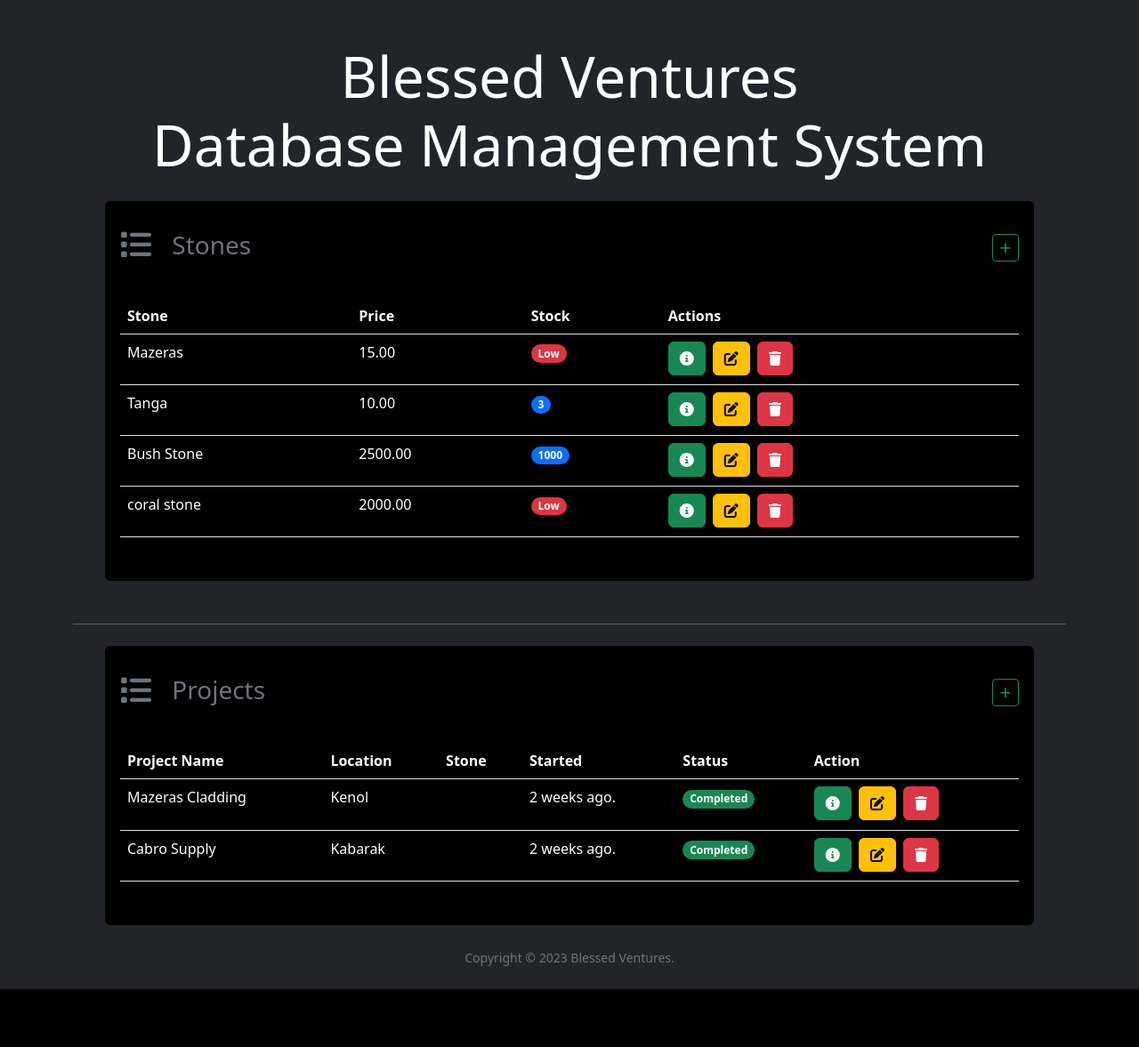
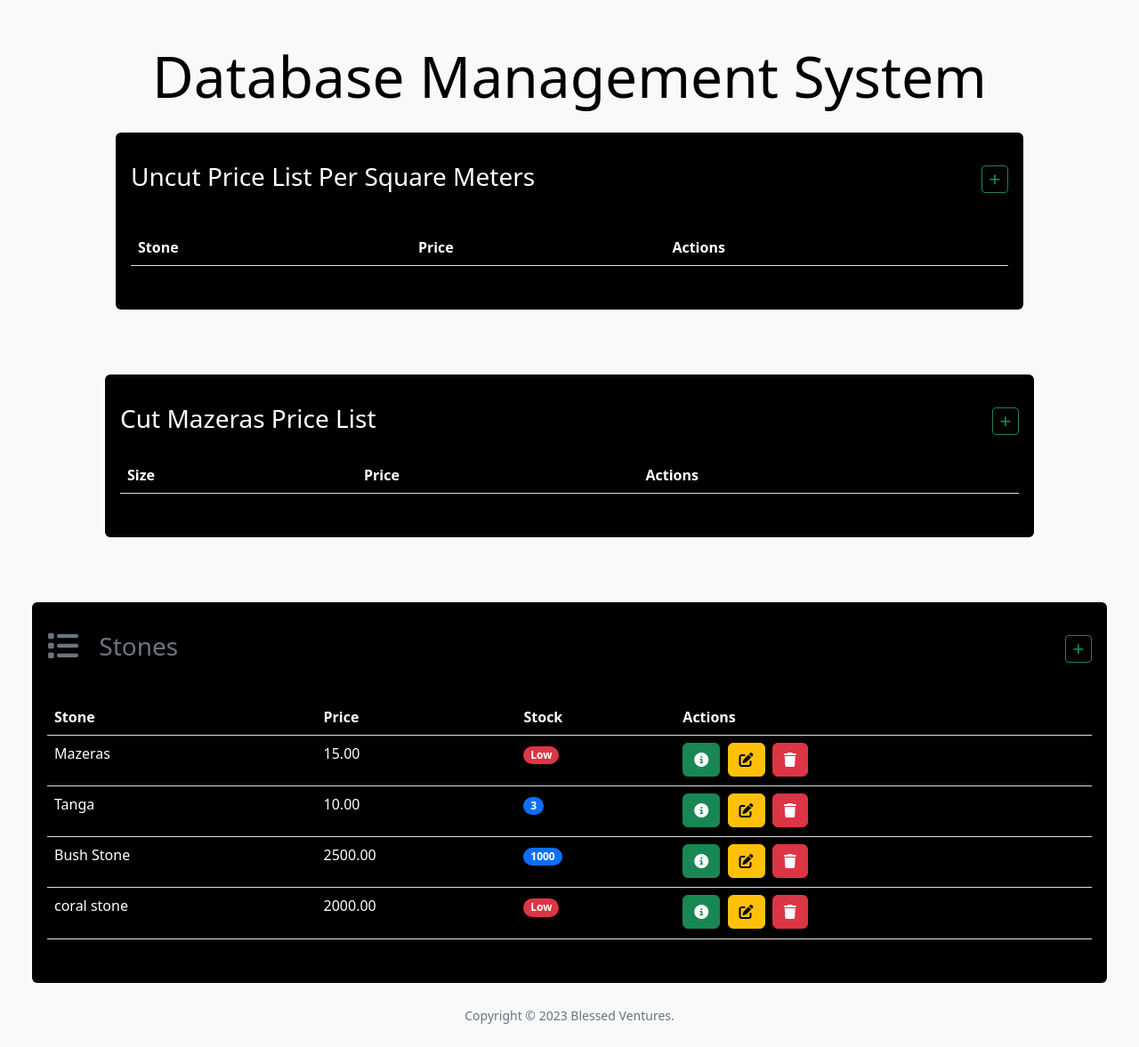
Before and after one commit to 4ourpixels/Blessed-Ventures, a Django app: page / in a window 1280 px wide. Shown: the part 56-1233 px from the top of the page at 89% size. Before the commit the page ends 1168 px from the top, so only its background shows below. Run offline with Django 4.2, Linux system fonts and the light colour scheme; data comes from the database, SQL or seed files in the repository; lists and menus that the app fills with data are empty.

Commit message:
Add files via upload

```diff
--- a/mazeras/templates/mazeras/base.html
+++ b/mazeras/templates/mazeras/base.html
@@ -25,7 +25,7 @@
     />
     <!-- End Of Bootstrap CDN -->
   </head>
-  <body class="d-flex bg-dark flex-column min-vh-100">
+  <body class="d-flex bg-light flex-column min-vh-100">
     <nav class="navbar navbar-expand-lg navbar-dark bg-black">
       <div class="container-fluid">
         <a class="navbar-brand" href="{% url 'index' %}">BV</a>
--- a/mazeras/templates/mazeras/index.html
+++ b/mazeras/templates/mazeras/index.html
@@ -1,5 +1,225 @@
 {% extends 'mazeras/base.html' %}{% load static %} {% block body %}
-  <h1 class="m-4 text-white text-center display-3">Blessed Ventures <br> Database Management System</h1>
+<h1 class="m-4 text-black text-center display-3">Database Management System</h1>
+<div class="container-fluid">
+  <div class="row">
+    <div class="col-12">
+      <div class="card bg-black text-white ms-4 me-4 mb-4">
+        <div class="card-header text-white h3 mt-4">
+          Uncut Price List Per Square Meters
+          <span class="float-end"><a class="btn btn-sm btn-outline-success" href="{% url 'add_uncut_mazeras' %}"><i class="fa-solid fa-plus"></i></a></span>
+        </div>
+        <div class="card-body">
+          <p class="card-text">
+            <div class="table-responsive">
+              <table class="table text-white ">
+                <thead>
+                  <tr>
+                      <th scope="col">Stone</th>
+                      <th scope="col">Price</th>
+                      <th scope="col">Actions</th>
+                  </tr>
+                </thead>
+                <tbody>
+                {% for uncut in uncut_mazeras %}
+                <tr>
+                    <td>{{ uncut.name }} Mazeras</td>
+                    <td>
+                      {% if uncut.price >= 1000 %}
+                      <span><p class="badge rounded-pill bg-primary">{{ uncut.price }}</p></span>
+                      {% else %}
+                      <span><p class="badge rounded-pill bg-primary">{{ uncut.price }}</p></span>
+                      {% endif %}
+                    </td>
+                    <td>
+                        <!-- Button trigger modal -->
+                        <button type="button" href="{% url 'view_uncut_mazeras' uncut.id %}" class="btn btn-success me-1" data-bs-toggle="modal" data-bs-target="#exampleModal{{ uncut.id }}">
+                        <i class="fa-solid fa-circle-info"></i>
+                        </button>
+
+                        <!-- Edit Modal -->
+                        <div class="modal fade" id="exampleModal{{ uncut.id }}" tabindex="-1" aria-labelledby="exampleModalLabel" aria-hidden="true">
+                          <div class="modal-dialog" role="document">
+                              <div class="modal-content bg-black">
+                              <div class="modal-header">
+                                  <h1 class="modal-title fs-5" id="exampleModalLabel{{ uncut.id }}">
+                                      {{ uncut.name }} Stone Mazeras
+                                  </h1>
+                                  <button type="button" class="btn-close" data-bs-dismiss="modal" aria-label="Close">
+                                      <span aria-hidden="true"></span>
+                                  </button>
+                              </div>
+                              <div class="modal-body">
+                                  <ul class="list-unstyled">
+                                      <li>Name: <strong>{{ uncut.name }}</strong></li>
+                                  </ul>
+                              </div>
+                              <div class="modal-footer">
+                                  <button type="button" class="btn btn-success" data-bs-dismiss="modal">Close</button>
+                              </div>
+                              </div>
+                          </div>
+                        </div>
+
+                        <a href="{% url 'edit_uncut_mazeras' uncut.id %}" class="btn btn-warning me-1"><i class="fa-solid fa-pen-to-square"></i></a>
+
+                        <button
+                        data-bs-toggle="modal"
+                        data-bs-target="#delete{{ uncut.id }}"
+                        type="button"
+                        class="btn btn-danger">
+                        <i class="fa-solid fa-trash"></i>
+                        </button>
+
+                        <!-- Delete Modal -->
+                        <div class="modal fade" id="delete{{ uncut.id }}" tabindex="-1" aria-labelledby="exampleModalLabel" aria-hidden="true">
+                          <div class="modal-dialog" role="document">
+                              <div class="modal-content bg-black">
+                              <div class="modal-header">
+                                  <h1 class="modal-title fs-5" id="delete{{ uncut.id }}">
+                                    {{ uncut.name }} Stone Mazeras
+                                  </h1>
+                                  <button type="button" class="btn-close" data-bs-dismiss="modal" aria-label="Close">
+                                      <span aria-hidden="true"></span>
+                                  </button>
+                              </div>
+                              <div class="modal-body">
+                                <p>Are you sure you want to delete this entry?</p>
+                              </div>
+                              <div class="modal-footer">
+                                <form action="{% url 'delete_uncut_mazeras' uncut.id %}" method="POST">
+                                  {% csrf_token %}
+                                  <input type="submit" class="btn btn-danger" value="Delete">
+                                </form>
+                                  <button type="button" class="btn btn-secondary" data-bs-dismiss="modal">Cancel</button>
+                                </div>
+                              </div>
+                          </div>
+                        </div>
+                    </td>
+                </tr>
+                {% endfor %}
+                </tbody>
+              </table>
+            </div>
+          </p>
+        </div>
+        </div>
+      </div>
+    </div>
+  </div>
+</div>
+
+<hr class="my-4 text-white">
+  <div class="container-fluid">
+    <div class="row">
+      <div class="col-12">
+        <div class="card bg-black text-white ms-4 me-4 mb-4">
+          <div class="card-header text-white h3 mt-4">Cut Mazeras Price List
+            <span class="float-end"><a class="btn btn-sm btn-outline-success" href="{% url 'add_cut_mazeras' %}"><i class="fa-solid fa-plus"></i></a></span>
+
+          </div>
+          <div class="card-body">
+            <div class="table-responsive">
+              <table class="table text-white ">
+                  <thead>
+                  <tr>
+                      <th scope="col">Size</th>
+                      <th scope="col">Price</th>
+                      <th scope="col">Actions</th>
+                  </tr>
+                  </thead>
+                  <tbody>
+                  {% for cut in cut_mazeras %}
+                  <tr>
+                      <td>{{ cut.name }}</td>
+                      <td>
+                        {% if cut.price >= 1000 %}
+                        <span><p class="badge rounded-pill bg-primary">{{ cut.price }}</p></span>
+                        {% else %}
+                        <span><p class="badge rounded-pill bg-secondary">{{ cut.price }}</p></span>
+                        {% endif %}
+                      </td>
+                      <td>
+                          <!-- Button trigger modal -->
+                          <button type="button" href="{% url 'view_cut_mazeras' cut.id %}" class="btn btn-success me-1" data-bs-toggle="modal" data-bs-target="#exampleModal{{ cut.id }}">
+                          <i class="fa-solid fa-circle-info"></i>
+                          </button>
+
+                          <!-- Edit Modal -->
+                          <div class="modal fade" id="exampleModal{{ cut.id }}" tabindex="-1" aria-labelledby="exampleModalLabel" aria-hidden="true">
+                            <div class="modal-dialog" role="document">
+                                <div class="modal-content bg-black">
+                                <div class="modal-header">
+                                    <h1 class="modal-title fs-5" id="exampleModalLabel{{ cut.id }}">
+                                        {{ cut.name }} Stone Mazeras
+                                    </h1>
+                                    <button type="button" class="btn-close" data-bs-dismiss="modal" aria-label="Close">
+                                        <span aria-hidden="true"></span>
+                                    </button>
+                                </div>
+                                <div class="modal-body">
+                                    <ul class="list-unstyled">
+                                        <li>Name: <strong>{{ cut.name }}</strong></li>
+                                    </ul>
+                                </div>
+                                <div class="modal-footer">
+                                    <button type="button" class="btn btn-success" data-bs-dismiss="modal">Close</button>
+                                </div>
+                                </div>
+                            </div>
+                          </div>
+
+                          <a href="{% url 'edit_cut_mazeras' cut.id %}" class="btn btn-warning me-1"><i class="fa-solid fa-pen-to-square"></i></a>
+
+                          <button
+                          data-bs-toggle="modal"
+                          data-bs-target="#delete{{ cut.id }}"
+                          type="button"
+                          class="btn btn-danger">
+                          <i class="fa-solid fa-trash"></i>
+                          </button>
+
+                          <!-- Delete Modal -->
+                          <div class="modal fade" id="delete{{ cut.id }}" tabindex="-1" aria-labelledby="exampleModalLabel" aria-hidden="true">
+                            <div class="modal-dialog" role="document">
+                                <div class="modal-content bg-black">
+                                <div class="modal-header">
+                                    <h1 class="modal-title fs-5" id="delete{{ cut.id }}">
+                                      {{ cut.name }} Stone Mazeras
+                                    </h1>
+                                    <button type="button" class="btn-close" data-bs-dismiss="modal" aria-label="Close">
+                                        <span aria-hidden="true"></span>
+                                    </button>
+                                </div>
+                                <div class="modal-body">
+                                  <p>Are you sure you want to delete this entry?</p>
+                                </div>
+                                <div class="modal-footer">
+                                  <form action="{% url 'delete_cut_mazeras' cut.id %}" method="POST">
+                                    {% csrf_token %}
+                                    <input type="submit" class="btn btn-danger" value="Delete">
+                                  </form>
+                                    <button type="button" class="btn btn-secondary" data-bs-dismiss="modal">Cancel</button>
+                                </div>
+                                </div>
+                            </div>
+                          </div>
+                      </td>
+                  </tr>
+                  {% endfor %}
+                  </tbody>
+              </table>
+              </div>
+            </p>
+          </div>
+        </div>
+      </div>
+    </div>
+  </div>
+</div>
+
+<hr class="my-4 text-white">
+  <div class="container-fluid">
     <div class="row">
       <div class="col-12">
         {% if stones %}
@@ -70,7 +290,7 @@
                               data-bs-toggle="modal"
                               data-bs-target="#delete{{ stone.id }}"
                               type="button"
-                            class="btn btn-danger">
+                              class="btn btn-danger ">
                               <i class="fa-solid fa-trash"></i>
                               </button>
 
@@ -115,126 +335,6 @@
       </div>
     </div>
   </div>
-
-<hr class="my-4 text-white">
-<div class="container-fluid">
-  <div class="row">
-    <div class="col-12">
-      {% if projects %}
-      <div class="card bg-black ms-4 me-4 mb-4">
-        <div class="card-header text-muted h3 mt-4">
-          <i class="fa-solid fa-list fa-lg me-3"></i> Projects
-          <span class="float-end"><a class="btn btn-sm btn-outline-success" href="{% url 'new_project' %}"><i class="fa-solid fa-plus"></i></a></span>
-        </div>
-        <div class="card-body">
-          <p class="card-text">
-            <div class="table-responsive">
-                <table class="table text-white ">
-                    <thead>
-                    <tr>
-                        <th scope="col">Project Name</th>
-                        <th scope="col">Location</th>
-                        <th scope="col">Stone</th>
-                        <th scope="col">Started</th>
-                        <th scope="col">Status</th>
-                        <th scope="col">Action</th>
-                    </tr>
-                    </thead>
-                    <tbody>
-                    {% for project in projects %}
-                    <tr>
-                        <td>{{ project.name }}</td>
-                        <td>{{ project.location }}</td>
-                        <td>{{ project.stone }}</td>
-                        <td>{{ project.created_at|timesince }} ago.</td>
-                        <td>
-                          {% if project.status %}
-                          <span><p class="badge rounded-pill bg-success">Completed</p></span>
-                          {% else %}
-                          <span><p class="badge rounded-pill bg-warning">On Going..</p></span>
-                          {% endif %}
-                        </td>
-                        <td>
-                            <!-- Button trigger modal -->
-                            <button type="button" href="{% url 'view_project' project.id %}" class="btn btn-success me-1" data-bs-toggle="modal" data-bs-target="#exampleModal{{ project.id }}">
-                            <i class="fa-solid fa-circle-info"></i>
-                            </button>
-
-                            <!-- Edit Modal -->
-                            <div class="modal fade" id="exampleModal{{ project.id }}" tabindex="-1" aria-labelledby="exampleModalLabel" aria-hidden="true">
-                              <div class="modal-dialog" role="document">
-                                  <div class="modal-content bg-black">
-                                  <div class="modal-header">
-                                      <h1 class="modal-title fs-5" id="exampleModalLabel{{ project.id }}">
-                                          Project: {{ project.name }}
-                                      </h1>
-                                      <button type="button" class="btn-close" data-bs-dismiss="modal" aria-label="Close">
-                                          <span aria-hidden="true"></span>
-                                      </button>
-                                  </div>
-                                  <div class="modal-body">
-                                      <ul class="list-unstyled">
-                                          <li>Name: <strong>{{ project.name }}</strong></li>
-                                          <li>Location: <strong>{{ project.location }}</strong></li>
-                                          <li>Date Started: <strong>{{ project.created_at }}</strong></li>
-                                          <li>Complete: <strong>{{ project.status }}</strong></li>
-                                      </ul>
-                                  </div>
-                                  <div class="modal-footer">
-                                      <button type="button" class="btn btn-success" data-bs-dismiss="modal">Close</button>
-                                  </div>
-                                  </div>
-                              </div>
 </div>
 
-                            <a href="{% url 'edit_project' project.id %}" class="btn btn-warning me-1"><i class="fa-solid fa-pen-to-square"></i></a>
-
-                            <button
-                            data-bs-toggle="modal"
-                            data-bs-target="#delete{{ project.id }}"
-                            type="button"
-                            class="btn btn-danger">
-                            <i class="fa-solid fa-trash"></i>
-                            </button>
-
-                            <!-- Delete Modal -->
-                            <div class="modal fade" id="delete{{ project.id }}" tabindex="-1" aria-labelledby="exampleModalLabel" aria-hidden="true">
-                              <div class="modal-dialog" role="document">
-                                  <div class="modal-content bg-black">
-                                  <div class="modal-header">
-                                      <h1 class="modal-title fs-5" id="delete{{ project.id }}">
-                                          Stone: {{ stone.name }}
-                                      </h1>
-                                      <button type="button" class="btn-close" data-bs-dismiss="modal" aria-label="Close">
-                                          <span aria-hidden="true"></span>
-                                      </button>
-                                  </div>
-                                  <div class="modal-body">
-                                    <p>Are you sure you want to delete this natural stone?</p>
-                                  </div>
-                                  <div class="modal-footer">
-                                    <form action="{% url 'delete_project' project.id %}" method="POST">
-                                      {% csrf_token %}
-                                      <input type="submit" class="btn btn-danger" value="Delete">
-                                    </form>
-                                      <button type="button" class="btn btn-secondary" data-bs-dismiss="modal">Cancel</button>
-                                  </div>
-                                  </div>
-                              </div>
-                            </div>
-
-                        </td>
-                    </tr>
-                    {% endfor %}
-                    </tbody>
-                </table>
-            </div>
-          </p>
-        </div>
-      </div>
-      {% else %}
-      <h5 class="alert alert-primary ms-4 me-4">No Project</h5>
-      {% endif %}
-    </div>
-  </div>
 {% endblock %}
```
Also changed, not shown: mazeras/templates/mazeras/add_cut_mazeras.html (added, +20 -0 lines), mazeras/templates/mazeras/add_uncut_mazeras.html (added, +24 -0 lines), mazeras/templates/mazeras/edit_cut_mazeras.html (added, +20 -0 lines), mazeras/templates/mazeras/edit_uncut_mazeras.html (added, +25 -0 lines). Lines whose indentation alone changed are shown as unchanged.
